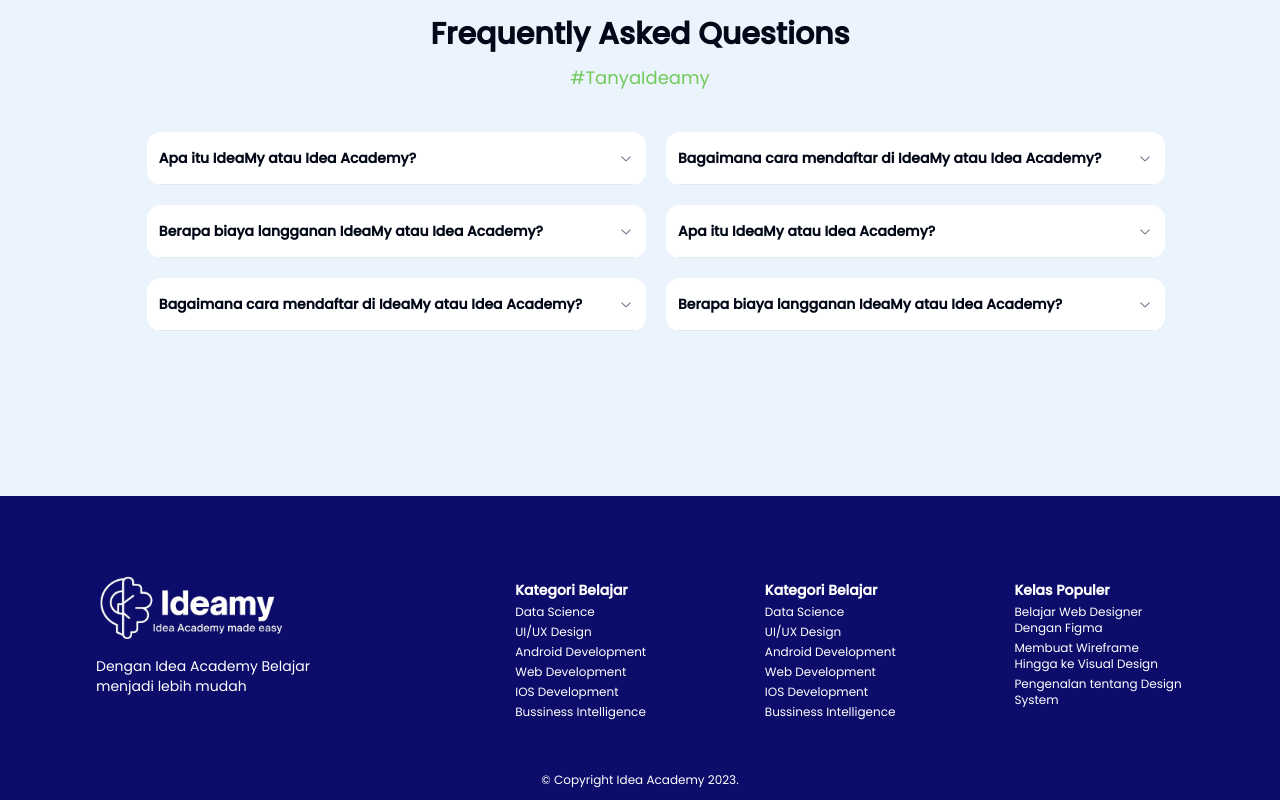
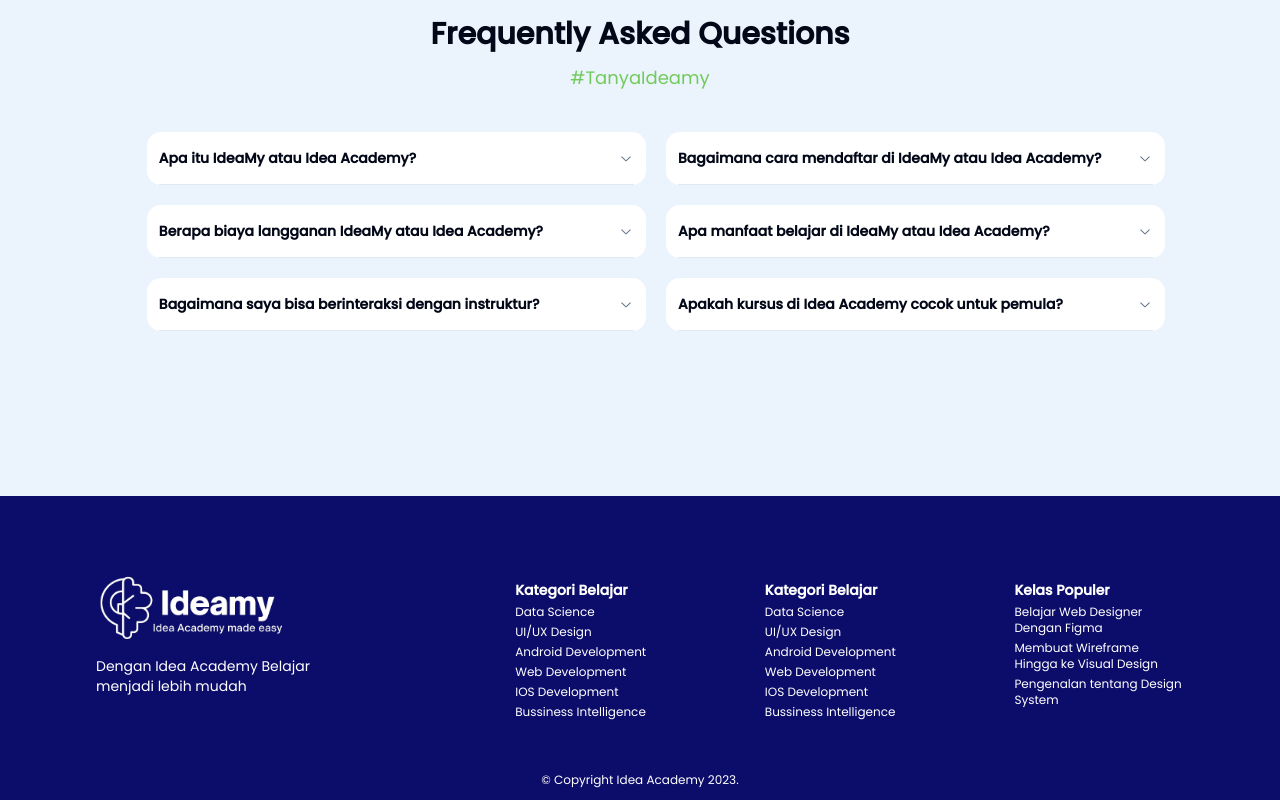
Before and after one commit to novalmahardhika/Frontend-Final-Project-MOOC, a React (Vite) app: page / in a window 1280 px wide. Shown: the part 1380-2180 px from the top of the page. Built offline with nearby package versions, Linux system fonts and the light colour scheme; no server answers.

Commit message:
update FAQ

```diff
--- a/src/pages/beranda/FAQ.jsx
+++ b/src/pages/beranda/FAQ.jsx
@@ -19,18 +19,18 @@ const FrequentlyAskQuestions = () => {
     },
     {
       id: 4,
-      question: "Apa itu IdeaMy atau Idea Academy?",
-      answer: "IdeaMy atau Idea Academy adalah platform pembelajaran daring yang menyediakan berbagai kursus dan sumber daya untuk membantu Anda mengembangkan keterampilan dan mencapai tujuan belajar Anda.",
+      question: "Apa manfaat belajar di IdeaMy atau Idea Academy?",
+      answer: "Belajar di Idea Academy memberikan Anda akses ke instruktur berpengalaman, materi berkualitas, dan komunitas belajar yang mendukung. Temukan potensi Anda dan raih kesuksesan bersama kami.",
     },
     {
       id: 5,
-      question: "Bagaimana cara mendaftar di IdeaMy atau Idea Academy?",
-      answer: "Untuk mendaftar, kunjungi halaman pendaftaran kami dan ikuti langkah-langkah yang tertera. Isi informasi yang diperlukan, dan Anda akan mendapatkan akses ke berbagai kursus.",
+      question: "Bagaimana saya bisa berinteraksi dengan instruktur?",
+      answer: "Anda dapat berinteraksi dengan instruktur melalui forum diskusi di setiap kursus. Ajukan pertanyaan, bagikan pengalaman, dan dapatkan dukungan langsung dari ahli di bidangnya.",
     },
     {
       id: 6,
-      question: "Berapa biaya langganan IdeaMy atau Idea Academy?",
-      answer: "Detail biaya dan langganan dapat ditemukan di halaman Tarif kami. Kami menawarkan berbagai opsi langganan yang sesuai dengan kebutuhan dan anggaran Anda.",
+      question: "Apakah kursus di Idea Academy cocok untuk pemula?",
+      answer: "Tentu saja! Kami menawarkan berbagai kursus yang cocok untuk pemula hingga tingkat lanjutan. Pilih dari berbagai topik dan tingkat kesulitan sesuai dengan kebutuhan dan minat Anda.",
     },
   ];
 
```
